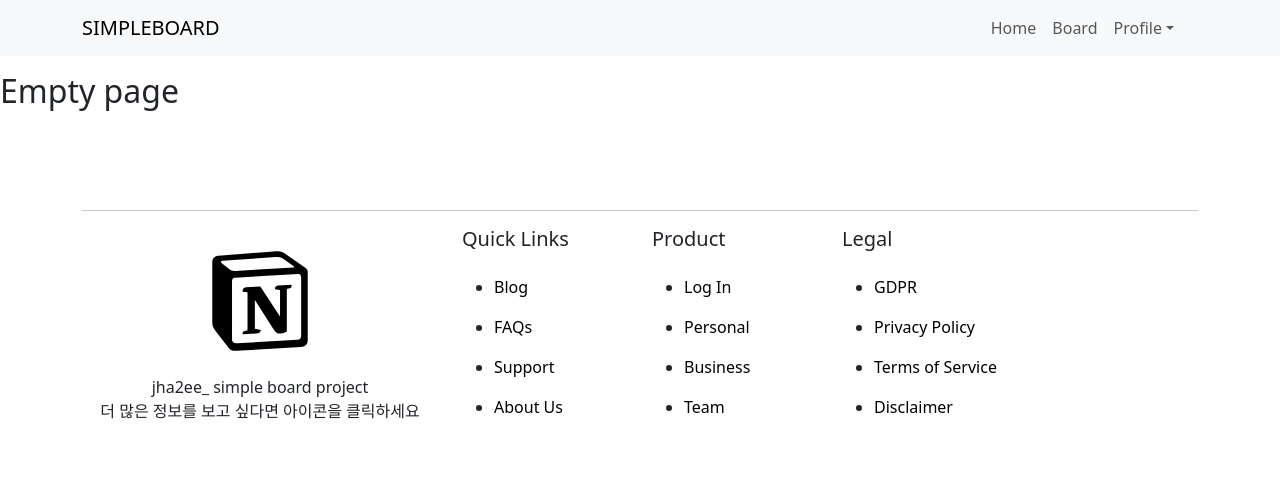
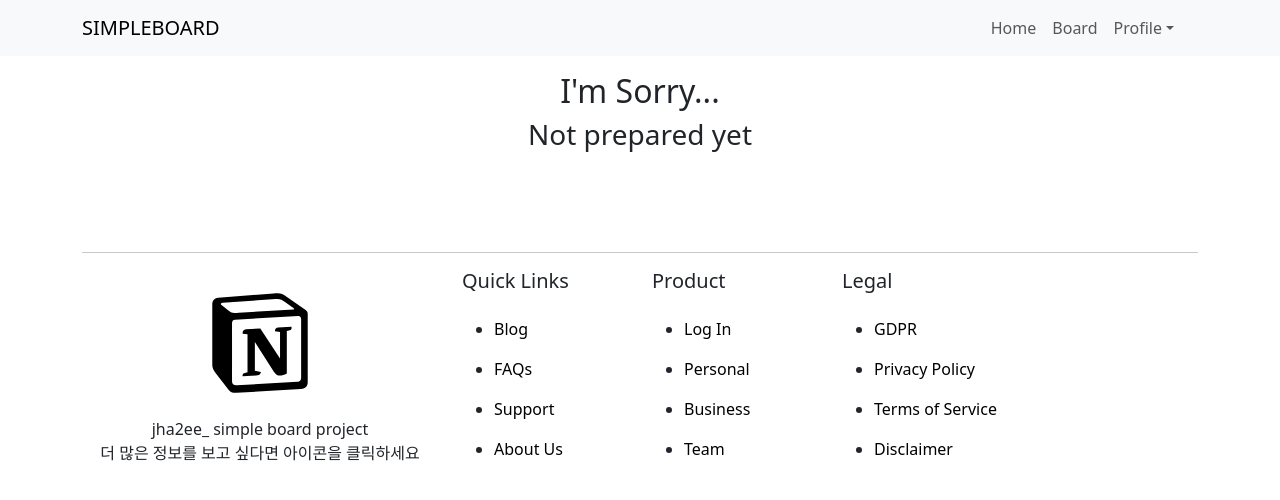
Before and after one commit to jha2ee/simpleBoard, a React (Create React App) app in the folder simpleboard/: page /profile/qna in a window 1280 px wide. Shown: the top 500 px of the page. Built offline with nearby package versions, Linux system fonts and the light colour scheme.

Commit message:
자잘한 수정

```diff
--- a/simpleboard/src/pages/Home.tsx
+++ b/simpleboard/src/pages/Home.tsx
@@ -10,6 +10,7 @@ function LandingPage() {
     <div className="landing-container">
       <div className="landing-content">
         <h3>This is side project for mini-simple-board.</h3>
+        <br/>
         <h4>
           For only read and write functions, and have profile and setting in the
           user page.
--- a/simpleboard/src/pages/QnA.tsx
+++ b/simpleboard/src/pages/QnA.tsx
@@ -6,8 +6,9 @@ function Page() {
   return (
     <>
 
-      <div>
-        <h2>Empty page</h2>
+      <div className="text-center">
+        <h2> I'm Sorry...</h2>
+        <h3> Not prepared yet </h3>
 
       </div>
     </>
--- a/simpleboard/src/pages/SignIn.tsx
+++ b/simpleboard/src/pages/SignIn.tsx
@@ -24,14 +24,19 @@ const LoginPage: React.FC<LoginPageProps> = () => {
     console.log("Signup Password:", signupPassword);
   };
 
+  const handleOnClick = () => {
+    console.log("button pressed");
+  }
+
   return (
     <Container className="mt-5" style={{ marginBottom: 50 }}>
       <Row>
-        <Col xs={2} className="align-self-center">
-          <LoveIcon className="w-2 h-2" style={{ width: 200, height: 100 }} />
-        </Col>
+
+          <LoveIcon className="w-2 h-2 align-self-center" style={{ width: 300, height: 300 }} />
+
         <Col>
           <h2>로그인</h2>
+          <br/>
           <Form onSubmit={handleLogin}>
             <Form.Group controlId="formEmail">
               <Form.Label>Email 주소</Form.Label>
@@ -51,13 +56,14 @@ const LoginPage: React.FC<LoginPageProps> = () => {
                 onChange={(e) => setPassword(e.target.value)}
               />
             </Form.Group>
-            <Button variant="primary" type="submit" style={{ marginTop: 10 }}>
+            <Button variant="primary" type="submit" style={{ marginTop: 20 }}>
               로그인
             </Button>
           </Form>
         </Col>
         <Col>
           <h2>회원가입</h2>
+          <br/>
           <Form onSubmit={handleSignup}>
             <Form.Group controlId="formSignupEmail">
               <Form.Label>Email 주소</Form.Label>
@@ -77,13 +83,13 @@ const LoginPage: React.FC<LoginPageProps> = () => {
                 onChange={(e) => setSignupPassword(e.target.value)}
               />
             </Form.Group>
-            <Button variant="primary" type="submit" style={{ marginTop: 10 }}>
+            <Button variant="primary" type="submit" style={{ marginTop: 20 }}>
               회원가입
             </Button>
           </Form>
         </Col>
       </Row>
-      <hr style={{marginTop:100}}/>
+
     </Container>
   );
 };
```
Also changed, not shown: 1 other file (tests, documents, lock files or other folders).
